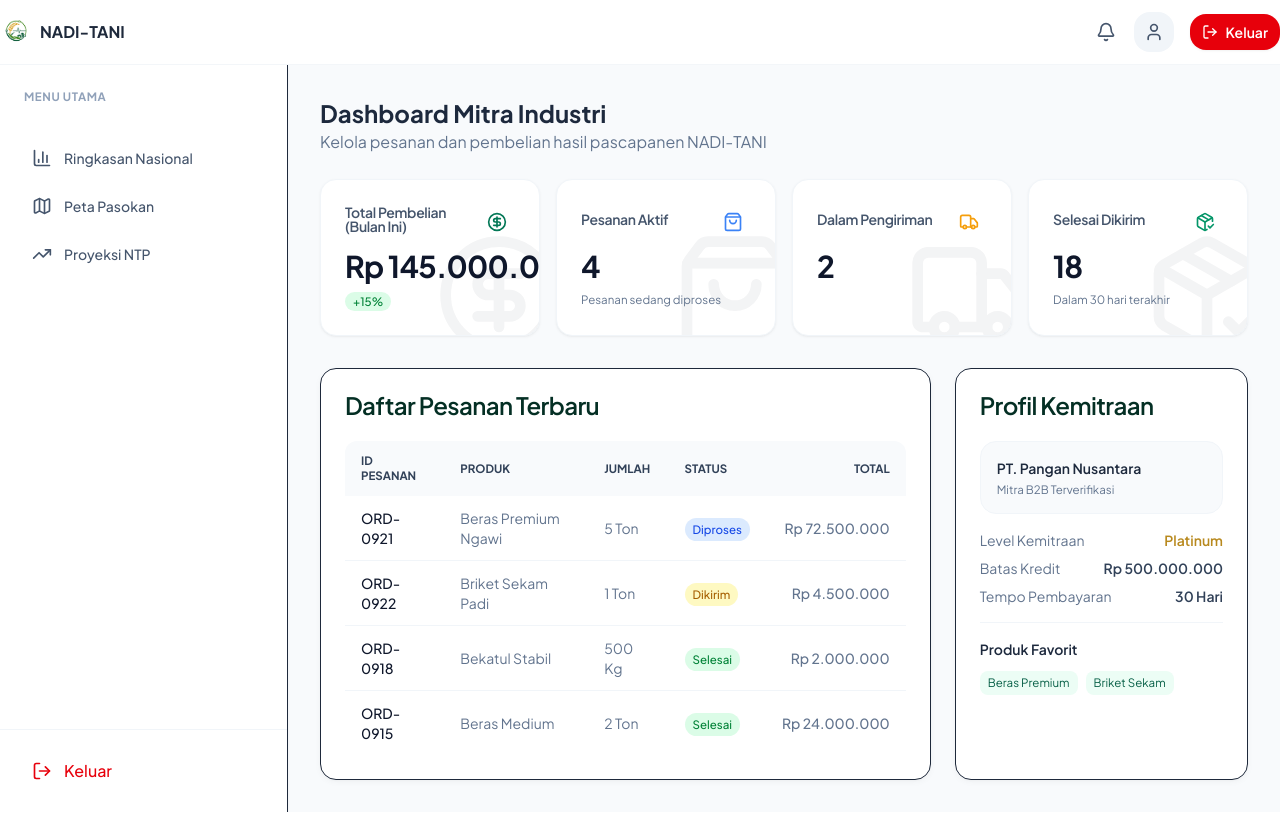
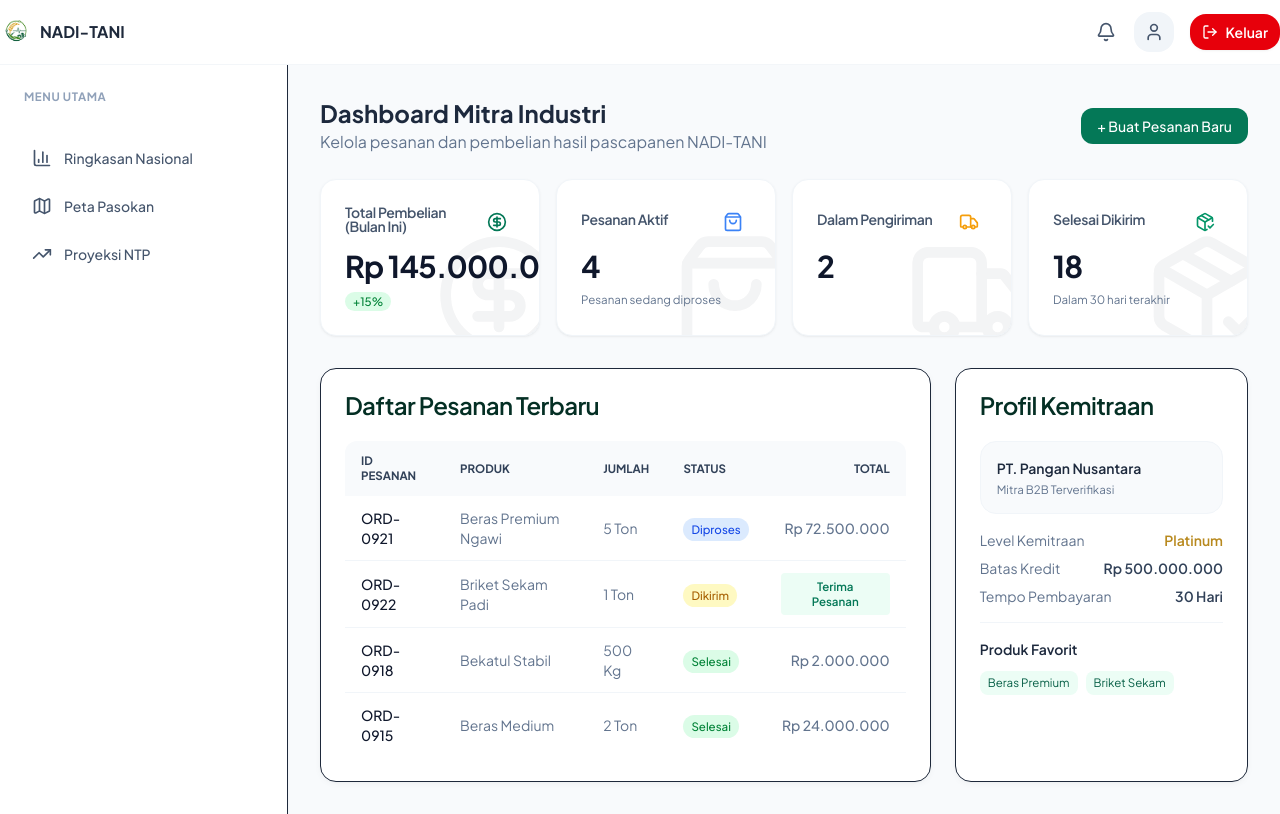
Before and after one commit to Ilhamjayas/ssfuns-naditani, a Next.js app: page /dashboard/mitra in a window 1280 px wide. Built offline with nearby package versions, Linux system fonts and the light colour scheme; sample sign-in values are in the browser's storage.

Commit message:
Fix: Remove redundant sidebar logout, fix framer-motion layoutId routing crash, align login logo, add Mitra interactivity

```diff
--- a/src/app/dashboard/mitra/page.tsx
+++ b/src/app/dashboard/mitra/page.tsx
@@ -10,11 +10,18 @@ import { formatRupiah } from '@/lib/utils/format';
 export default function MitraDashboardPage() {
   const [loading, setLoading] = useState(true);
 
+  const [orders, setOrders] = useState([
+    { id: 'ORD-0921', product: 'Beras Premium Ngawi', qty: '5 Ton', status: 'processing', total: 72500000 },
+    { id: 'ORD-0922', product: 'Briket Sekam Padi', qty: '1 Ton', status: 'shipped', total: 4500000 },
+    { id: 'ORD-0918', product: 'Bekatul Stabil', qty: '500 Kg', status: 'delivered', total: 2000000 },
+    { id: 'ORD-0915', product: 'Beras Medium', qty: '2 Ton', status: 'delivered', total: 24000000 }
+  ]);
+
   useEffect(() => {
     // Simulate loading mock data
     const timer = setTimeout(() => {
       setLoading(false);
-    }, 600);
+    }, 50);
     return () => clearTimeout(timer);
   }, []);
 
@@ -36,6 +43,21 @@ export default function MitraDashboardPage() {
           <h1 className="text-2xl font-bold text-slate-800">Dashboard Mitra Industri</h1>
           <p className="text-slate-500">Kelola pesanan dan pembelian hasil pascapanen NADI-TANI</p>
         </div>
+        <button
+          onClick={() => {
+            const newOrder = {
+              id: `ORD-09${23 + orders.length}`,
+              product: 'Tepung Beras',
+              qty: '2 Ton',
+              status: 'processing',
+              total: 18000000
+            };
+            setOrders([newOrder, ...orders]);
+          }}
+          className="bg-primary-600 hover:bg-primary-700 text-white px-4 py-2 rounded-lg text-sm font-medium transition-colors"
+        >
+          + Buat Pesanan Baru
+        </button>
       </div>
 
       <div className="grid grid-cols-1 md:grid-cols-2 lg:grid-cols-4 gap-4">
@@ -87,12 +109,7 @@ export default function MitraDashboardPage() {
                     </tr>
                   </thead>
                   <tbody>
-                    {[
-                      { id: 'ORD-0921', product: 'Beras Premium Ngawi', qty: '5 Ton', status: 'processing', total: 72500000 },
-                      { id: 'ORD-0922', product: 'Briket Sekam Padi', qty: '1 Ton', status: 'shipped', total: 4500000 },
-                      { id: 'ORD-0918', product: 'Bekatul Stabil', qty: '500 Kg', status: 'delivered', total: 2000000 },
-                      { id: 'ORD-0915', product: 'Beras Medium', qty: '2 Ton', status: 'delivered', total: 24000000 }
-                    ].map((order, idx) => (
+                    {orders.map((order, idx) => (
                       <tr key={idx} className="border-b border-slate-100 last:border-0 hover:bg-slate-50 transition-colors">
                         <td className="px-4 py-3 font-medium text-slate-900">{order.id}</td>
                         <td className="px-4 py-3">{order.product}</td>
@@ -105,7 +122,18 @@ export default function MitraDashboardPage() {
                             {order.status === 'delivered' ? 'Selesai' : order.status === 'shipped' ? 'Dikirim' : 'Diproses'}
                           </span>
                         </td>
-                        <td className="px-4 py-3 text-right font-medium">{formatRupiah(order.total)}</td>
+                        <td className="px-4 py-3 text-right font-medium">
+                          {order.status === 'shipped' ? (
+                            <button
+                              onClick={() => setOrders(orders.map(o => o.id === order.id ? { ...o, status: 'delivered' } : o))}
+                              className="text-xs bg-primary-50 text-primary-600 hover:bg-primary-100 px-3 py-1.5 rounded font-semibold transition-colors"
+                            >
+                              Terima Pesanan
+                            </button>
+                          ) : (
+                            formatRupiah(order.total)
+                          )}
+                        </td>
                       </tr>
                     ))}
                   </tbody>
--- a/src/app/masuk/page.tsx
+++ b/src/app/masuk/page.tsx
@@ -85,13 +85,15 @@ export default function MasukPage() {
 
         {/* Header Section */}
         <div className="text-center space-y-4">
-          <div className="inline-flex items-center justify-center mb-4 relative h-16 w-64 mx-auto">
-            <Image src="/logo/logo-text-v2.png" alt="NADI-TANI Logo" fill className="object-contain" priority />
+          <div className="flex flex-col items-center justify-center mb-6">
+            <div className="relative h-20 w-20 mb-4 drop-shadow-[0_0_12px_rgba(40,167,69,0.3)]">
+              <Image src="/logo/logo-bulat-v2.png" alt="NADI-TANI Logo" fill className="object-contain" priority />
+            </div>
+            <h1 className="text-3xl font-bold tracking-tight text-hijau-tua sm:text-4xl">
+              Selamat Datang di NADI-TANI
+            </h1>
           </div>
-          <h1 className="text-3xl font-bold tracking-tight text-hijauTua sm:text-4xl mb-2">
-            Selamat Datang di NADI-TANI
-          </h1>
-          <p className="text-lg text-hijauTua/80 max-w-2xl mx-auto">
+          <p className="text-lg text-hijau-tua/80 max-w-2xl mx-auto">
             Pilih Peran untuk Masuk
           </p>
           {error && (
--- a/src/components/layout/Sidebar.tsx
+++ b/src/components/layout/Sidebar.tsx
@@ -98,11 +98,8 @@ export function Sidebar() {
 
                   {/* Active Indicator Background */}
                   {isActive && (
-                    <motion.div
-                      layoutId="sidebarActive"
+                    <div
                       className="absolute inset-0 bg-primary-50 rounded-xl border border-primary-100 z-0"
-                      initial={false}
-                      transition={{ type: "spring", stiffness: 400, damping: 30 }}
                     />
                   )}
 
@@ -116,16 +113,6 @@ export function Sidebar() {
           </nav>
         </div>
 
-        {/* Logout Button */}
-        <div className="p-4 border-t border-slate-100">
-          <button
-            onClick={handleLogout}
-            className="flex w-full items-center gap-3 rounded-xl px-4 py-3 text-red-600 hover:bg-red-50 hover:text-red-700 transition-colors font-medium"
-          >
-            <LogOut className="h-5 w-5" />
-            Keluar
-          </button>
-        </div>
       </div>
     </div>
   );
```
